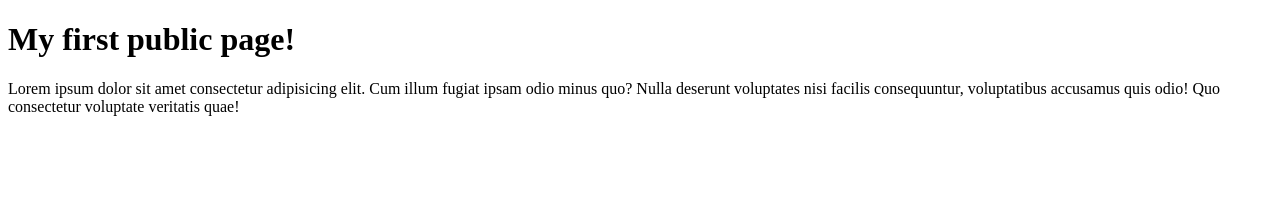
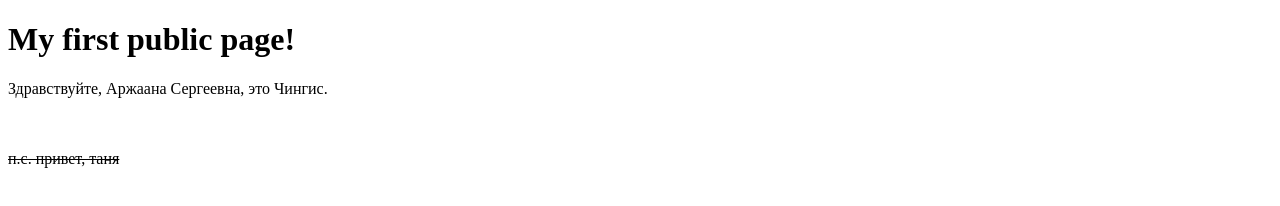
Before and after one commit to LuluChu17/mySite, a plain HTML site: page index.html in a window 1280 px wide. Drawn offline with Linux system fonts and the light colour scheme.

Commit message:
create new <p> and <del>. remove lorem

```diff
--- a/index.html
+++ b/index.html
@@ -7,6 +7,9 @@
 </head>
 <body>
     <h1>My first public page!</h1>
-    <p>Lorem ipsum dolor sit amet consectetur adipisicing elit. Cum illum fugiat ipsam odio minus quo? Nulla deserunt voluptates nisi facilis consequuntur, voluptatibus accusamus quis odio! Quo consectetur voluptate veritatis quae!</p>
+    <p>Здравствуйте, Аржаана Сергеевна, это Чингис.</p>
+    <br>
+    <br>
+    <del>п.с. привет, таня</del>
 </body>
 </html>
```
